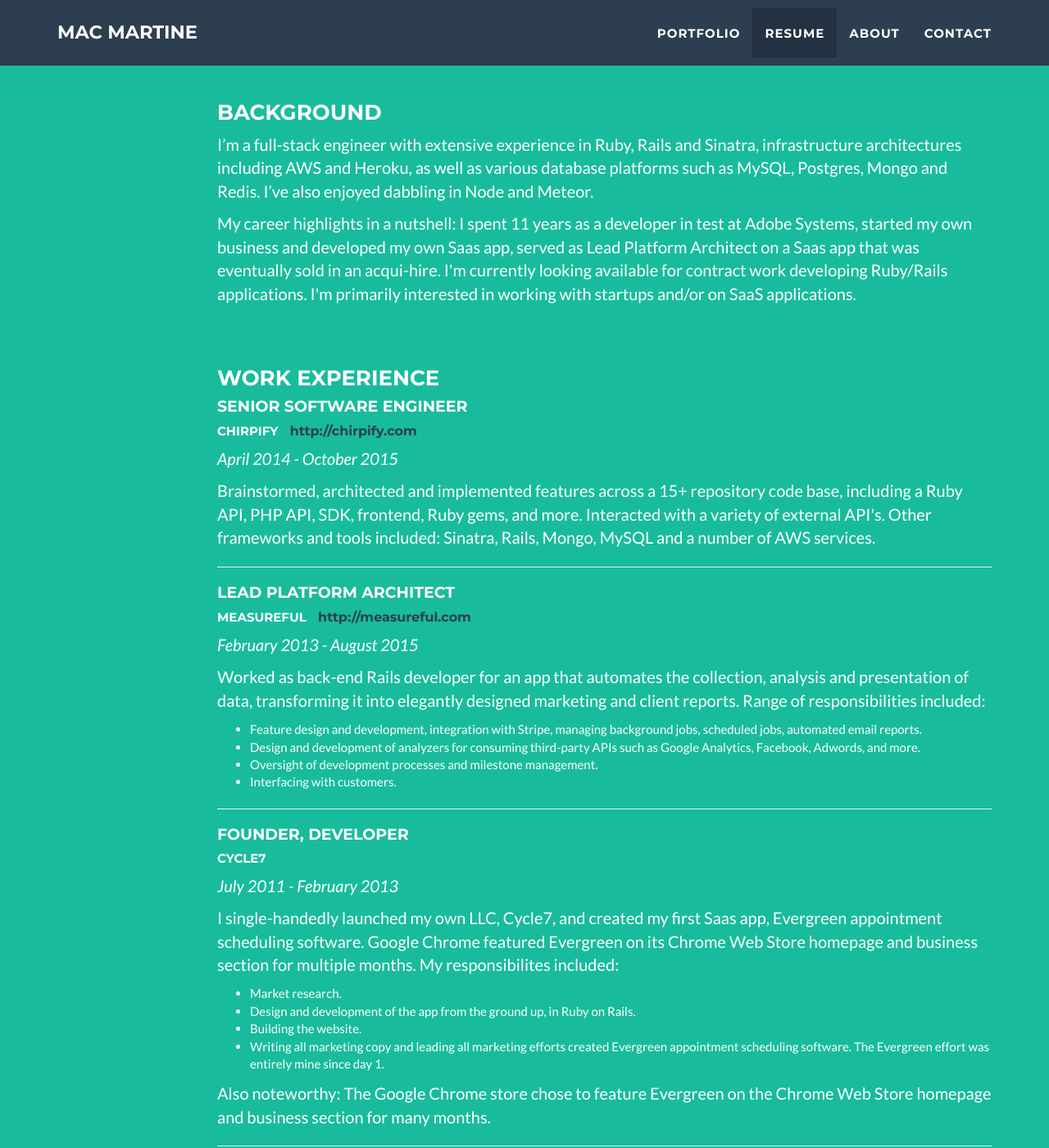
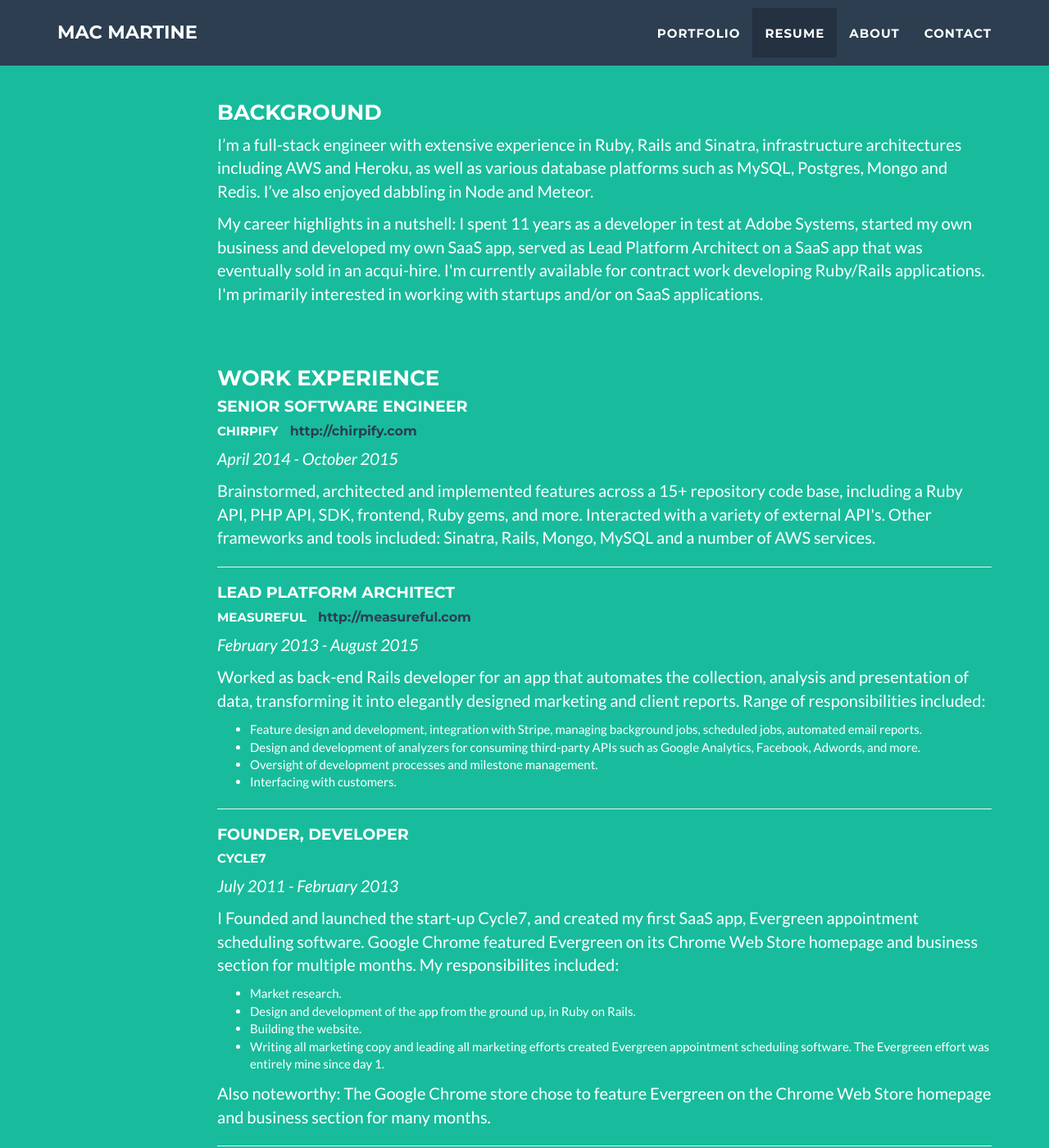
Before and after one commit to macmartine/macmartine.github.io, a Jekyll site: the page built from index.html, in a window 1280 px wide and 1400 px high, scrolled down 3906 px. Shown: the whole window at 82% size. Built offline with Jekyll 4.4.1, drawn with Linux system fonts in a browser that asks for light colours.

Commit message:
Text and link fixes

```diff
--- a/_config.yml
+++ b/_config.yml
@@ -26,7 +26,7 @@
 # Social networks usernames (many more available: google-plus, flickr, dribbble, pinterest, instagram, tumblr, linkedin, etc.)
 social:
   - title: linkedin
-    url: http://linkedin.com/macmartine
+    url: http://linkedin.com/in/macmartine
   - title: github
     url: http://github.com/macmartine
   - title: twitter
--- a/_includes/resume.html
+++ b/_includes/resume.html
@@ -12,7 +12,7 @@
                   <h3 id='background'>Background</h3>
 
                     <p>I’m a full-stack engineer with extensive experience in Ruby, Rails and Sinatra, infrastructure architectures including AWS and Heroku, as well as various database platforms such as MySQL, Postgres, Mongo and Redis. I’ve also enjoyed dabbling in Node and Meteor.</p>
-                    <p>My career highlights in a nutshell: I spent 11 years as a developer in test at Adobe Systems, started my own business and developed my own Saas app, served as Lead Platform Architect on a Saas app that was eventually sold in an acqui-hire. I'm currently looking available for contract work developing Ruby/Rails applications. I'm primarily interested in working with startups and/or on SaaS applications.</p>
+                    <p>My career highlights in a nutshell: I spent 11 years as a developer in test at Adobe Systems, started my own business and developed my own SaaS app, served as Lead Platform Architect on a SaaS app that was eventually sold in an acqui-hire. I'm currently available for contract work developing Ruby/Rails applications. I'm primarily interested in working with startups and/or on SaaS applications.</p>
 
                   <br />
                   <br />
@@ -48,7 +48,7 @@
                   <h5>Cycle7</h5>
                   <p><em>July 2011 - February 2013</em></p>
 
-                  <p>I single-handedly launched my own LLC, Cycle7, and created my first Saas app, Evergreen appointment scheduling software. Google Chrome featured Evergreen on its Chrome Web Store homepage and business section for multiple months. My responsibilites included:</p>
+                  <p>I Founded and launched the start-up Cycle7, and created my first SaaS app, Evergreen appointment scheduling software. Google Chrome featured Evergreen on its Chrome Web Store homepage and business section for multiple months. My responsibilites included:</p>
 
                   <ul>
                   <li>Market research.</li>
```
